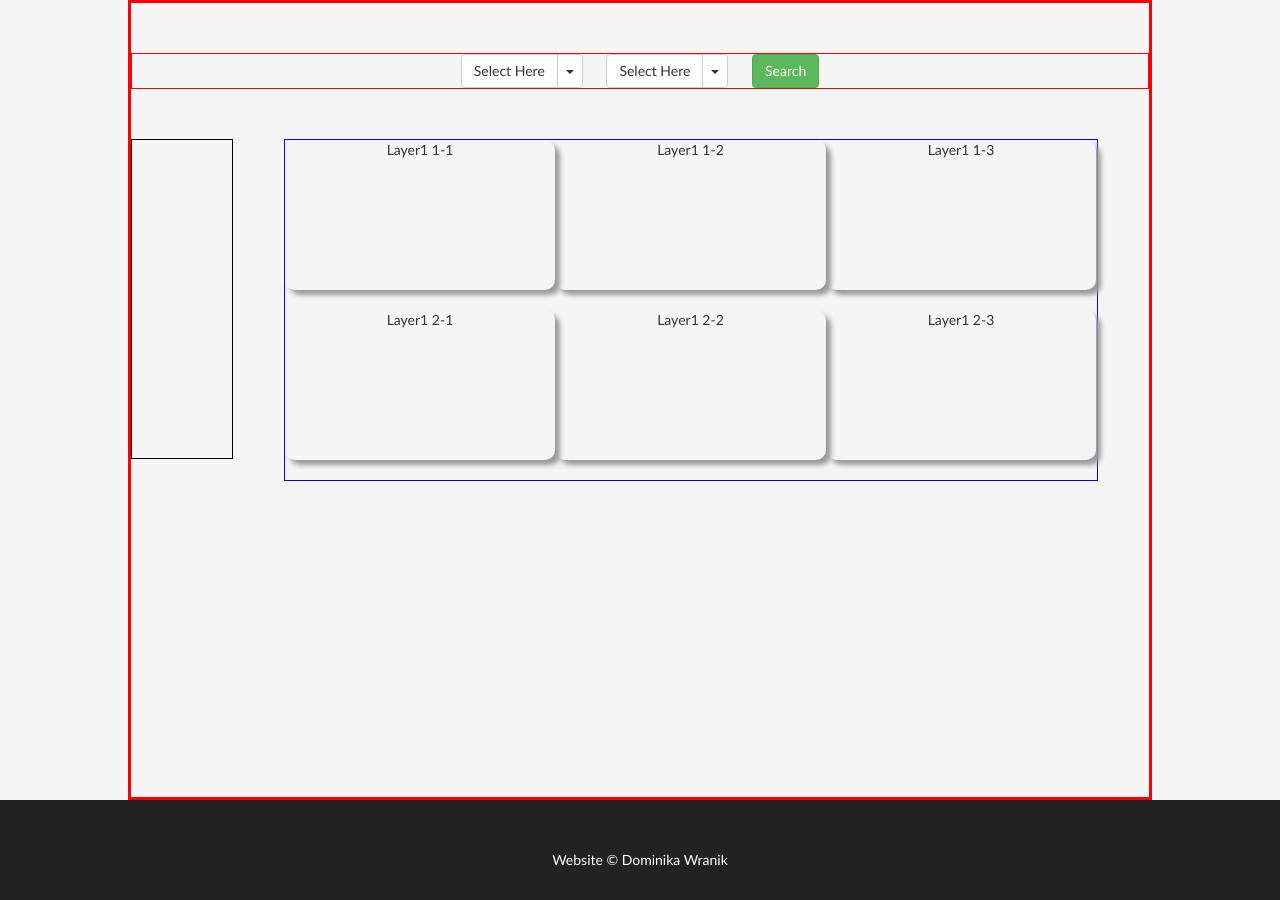
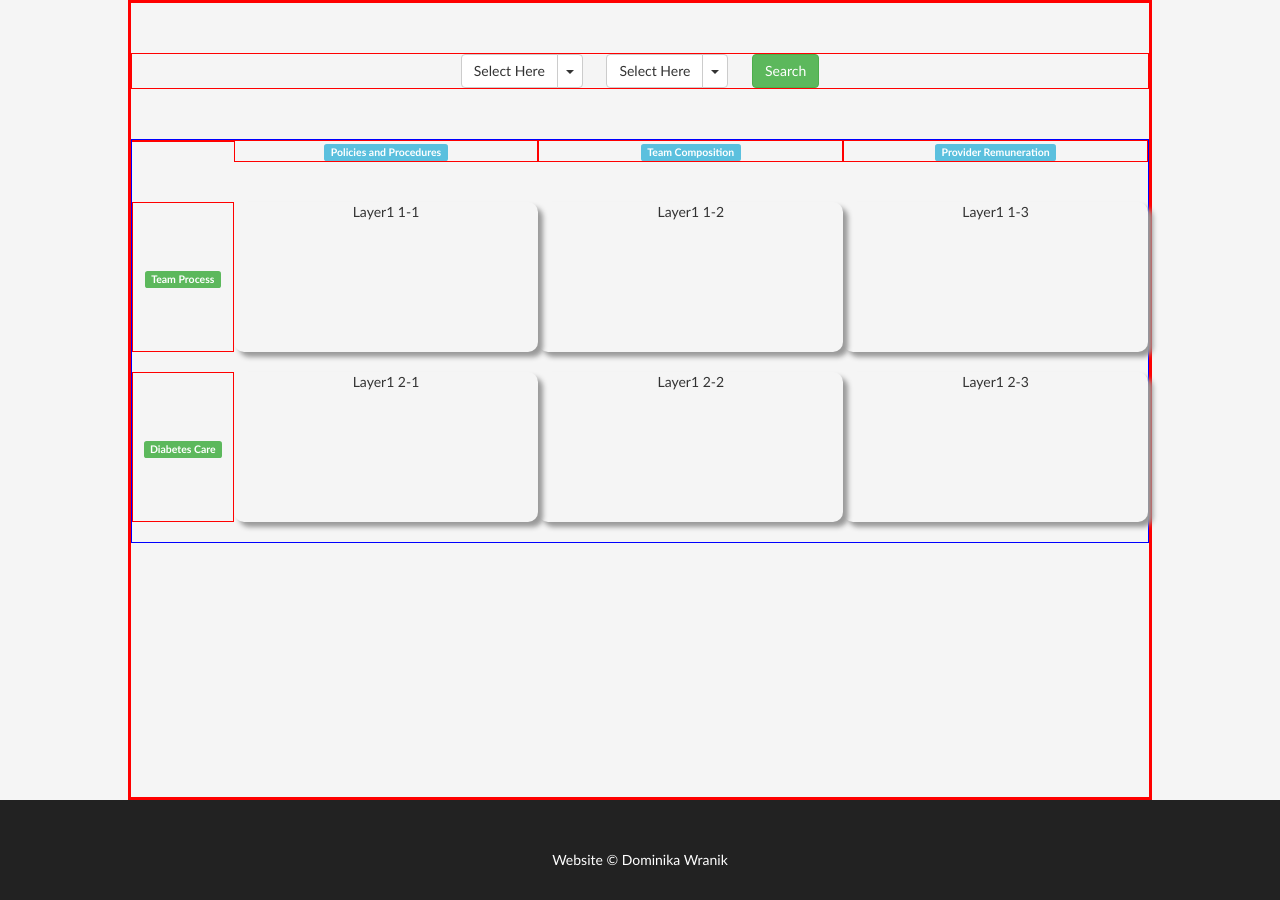
Before and after one commit to JINGJINGTANG/IDPC-web-tool, a plain HTML site: page index.html in a window 1280 px wide. Shown: the part 800-1700 px from the top of the page. Drawn offline with nearby package versions, Linux system fonts and the light colour scheme.

Commit message:
Added headings to the entries

```diff
--- a/index.html
+++ b/index.html
@@ -78,14 +78,18 @@
 
 
 			<!-- NOTE: Added temporarily. Need to be cleaned in the next steps -->
-			<div style="border: 1px solid black; width: 10%; height: 320px; float: left; margin-right: 5%">
 
-			</div>
-			<div id="layerOne" style="border: 1px solid blue; width: 80%;text-align: center; float: left">
+			<div id="layerOne" style="border: 1px solid blue; width: 100%; text-align: center; display: inline-block;">
+				<div class="labels outcomes"></div>
+				<div class="labels variables"><span class="label label-info">Policies and Procedures</span></div>
+				<div class="labels variables"><span class="label label-info">Team Composition</span></div>
+				<div class="labels variables"><span class="label label-info">Provider Remuneration</span></div>
+
+				<div class="labels outcomes header"><span class="label label-success">Team Process</span></div>
 				<div class="entries">Layer1 1-1</div>
 				<div class="entries">Layer1 1-2</div>
 				<div class="entries">Layer1 1-3</div>
-
+				<div class="labels outcomes header"><span class="label label-success">Diabetes Care</span></div>
 				<div class="entries">Layer1 2-1</div>
 				<div class="entries">Layer1 2-2</div>
 				<div class="entries">Layer1 2-3</div>
--- a/webtool.css
+++ b/webtool.css
@@ -123,10 +123,31 @@ html, body {
 	clear: left;
 }
 
+.labels {
+	float: left;
+
+}
+
+.variables {
+	min-width: 30%;
+	border: 1px solid red;
+	margin-bottom: 4rem;
+}
+
+.outcomes {
+	min-width: 10%;
+	border: 1px solid red;
+}
+
+.header {
+	height: 150px;
+	line-height: 150px;
+}
+
 .entries {
 	display: inline-block;
 	min-height: 150px;
-	min-width: 33.3%;
+	min-width: 30%;
 	float: left;
 	box-shadow: 5px 5px 5px #999;
   	border-radius: 10px;
```
